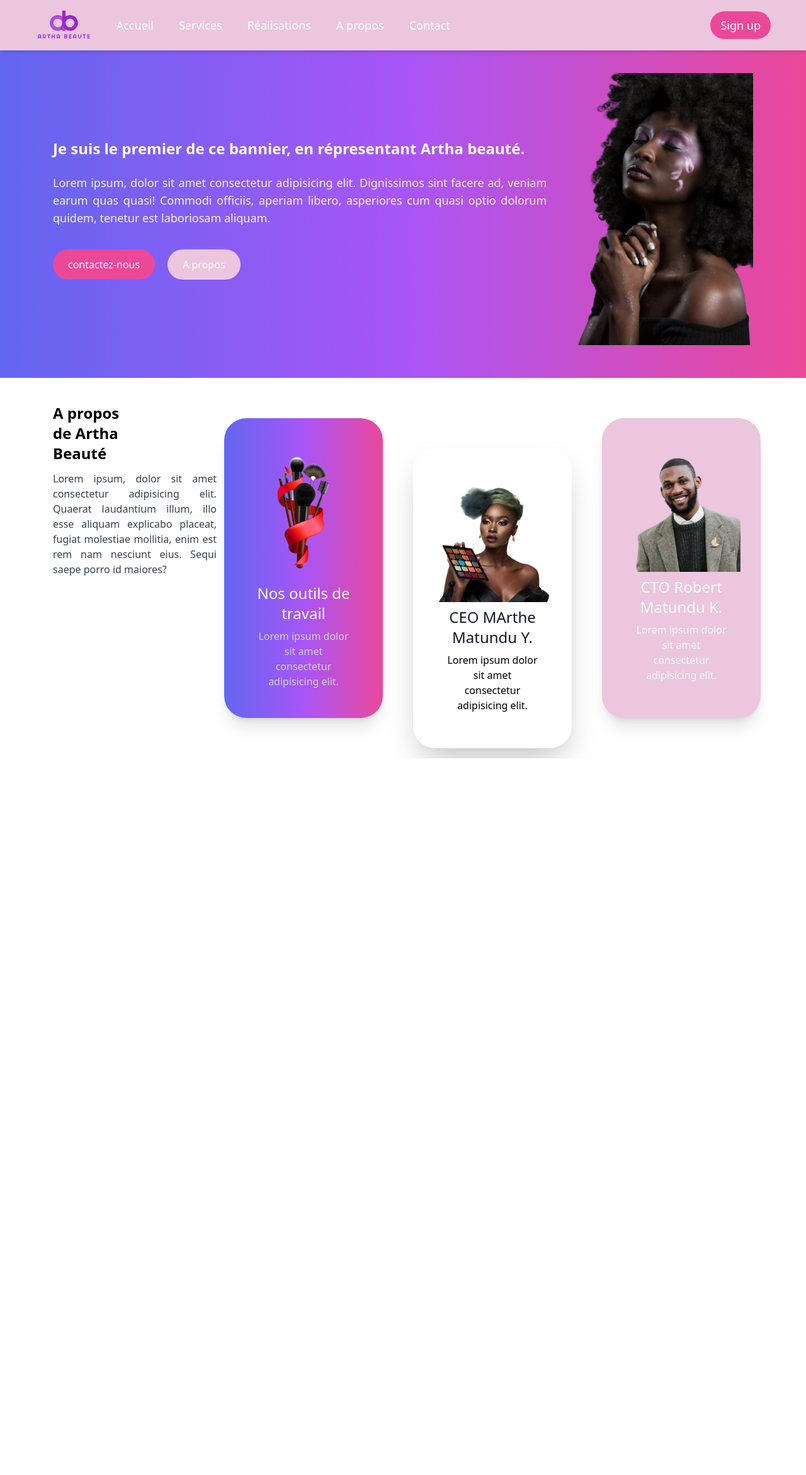
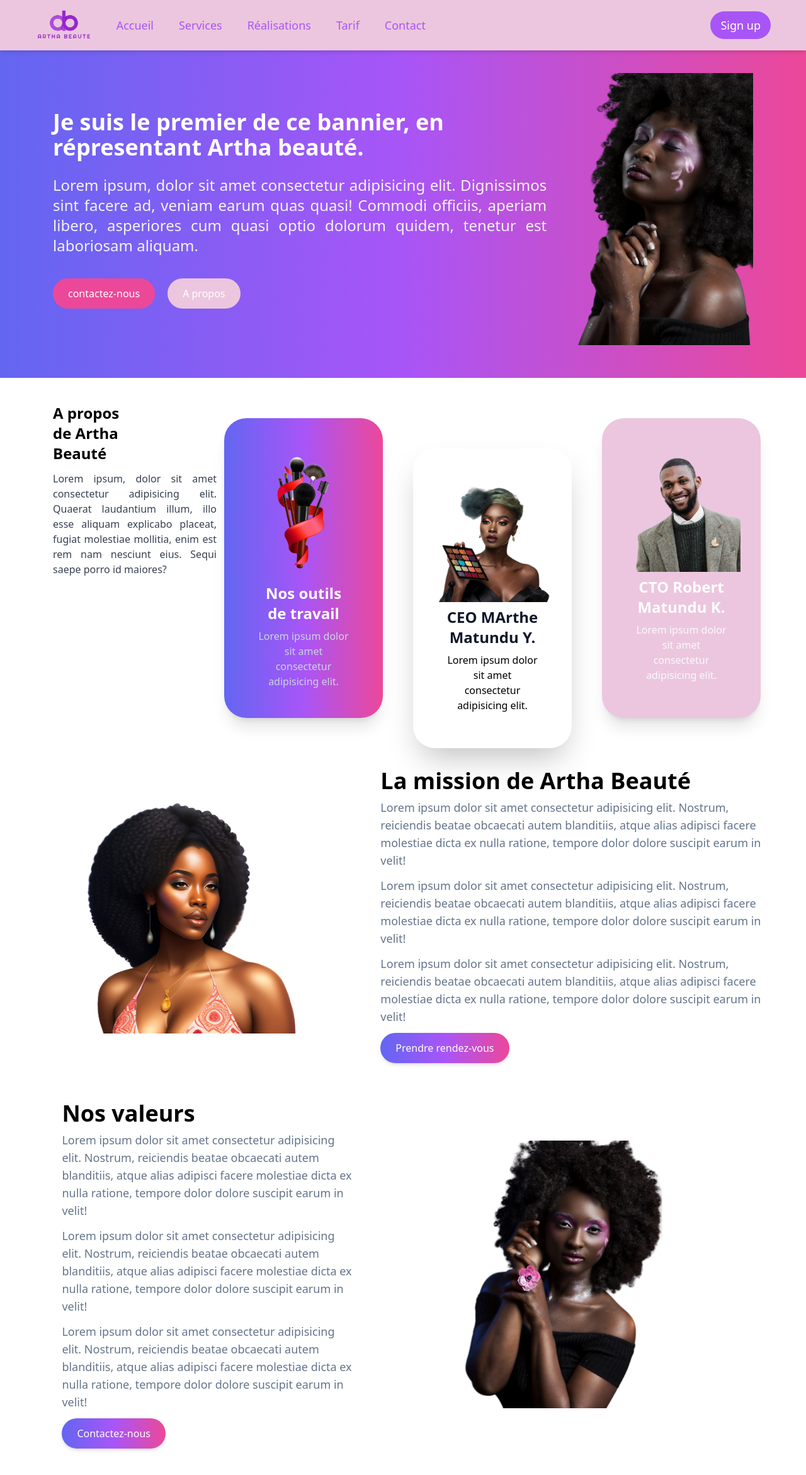
Before and after one commit to rovertnet/agence_beauty, a React (Vite) app in the folder user_agence/: page / in a window 1280 px wide. Shown: the whole page at 63% size. Before the commit the page ends 1204 px from the top, so only its background shows below. Built offline with nearby package versions, Linux system fonts and the light colour scheme.

Commit message:
Ajout d'un autre composant

```diff
--- a/user_agence/src/App.jsx
+++ b/user_agence/src/App.jsx
@@ -2,6 +2,7 @@
 import './App.css'
 import About from './composants/About';
 import Home from './composants/Home';
+import Mission from './composants/Mission';
 import Navbar from './composants/Navbar';
 
 function App() {
@@ -10,6 +11,7 @@ function App() {
       <Navbar />
       <Home />
       <About />
+      <Mission />
     </>
   );
 }
--- a/user_agence/src/composants/About.jsx
+++ b/user_agence/src/composants/About.jsx
@@ -26,7 +26,7 @@ function About() {
                     src="../../public/home.png"
                     alt="about"
                   />
-                  <h5 className=" text-2xl text-white px-5 text-center mt-2">
+                  <h5 className=" text-2xl font-bold text-white px-5 text-center mt-2">
                     Nos outils de travail
                   </h5>
                   <p className="px-5 text-center mt-2 text-base text-slate-300">
@@ -42,7 +42,7 @@ function About() {
                     src="../../public/ART.png"
                     alt="about"
                   />
-                  <h5 className=" text-2xl text-slate-900 px-5 text-center mt-2">
+                  <h5 className=" text-2xl text-slate-900 font-bold px-5 text-center mt-2">
                     CEO MArthe Matundu Y.
                   </h5>
                   <p className="px-5 text-center mt-2 text-base">
@@ -58,7 +58,7 @@ function About() {
                     src="../../public/robertr.png"
                     alt="about"
                   />
-                  <h5 className=" text-2xl text-white px-5 text-center mt-2">
+                  <h5 className=" text-2xl text-white font-bold px-5 text-center mt-2">
                     CTO Robert Matundu K.
                   </h5>
                   <p className="px-5 text-center mt-2 text-base text-slate-50">
--- a/user_agence/src/composants/Home.jsx
+++ b/user_agence/src/composants/Home.jsx
@@ -15,10 +15,10 @@ function Home() {
             </div>
             {/* La présentation */}
             <div className=" md:w-full">
-              <h2 className=" md:text-2xl text-2xl font-bold text-white mb-6 leading-relaxed">
+              <h2 className=" md:text-4xl text-3xl font-bold text-white mb-6 leading-relaxed">
                 Je suis le premier de ce bannier, en répresentant Artha beauté.
               </h2>
-              <p className=" text-[#f3f4f5] text-lg mb-5 md:text-justify">
+              <p className=" text-[#f3f4f5] text-2xl mb-5 md:text-justify">
                 Lorem ipsum, dolor sit amet consectetur adipisicing elit.
                 Dignissimos sint facere ad, veniam earum quas quasi! Commodi
                 officiis, aperiam libero, asperiores cum quasi optio dolorum
--- a/user_agence/src/composants/Mission.jsx
+++ b/user_agence/src/composants/Mission.jsx
@@ -2,22 +2,75 @@
 function Mission() {
   return (
     <>
-        <div className=" md:px-14 p-4 max-w-s mx-auto">
+      <div className=" md:px-14 p-4 max-w-s mx-auto space-y-7">
         <div className=" flex flex-col  md:flex-row justify-between items-center gap-8">
           <div className=" md:w-1/2">
-                    <img src="../../public/Mission.jpg" alt="ùission" />
+            <img src="../../public/marthe.png" alt="ùission" />
           </div>
-                <div className=" md:w-1/5">
-                    <h2 className=" md:text-4xl text-3xl font-bold mb-2 leading-normal text-black">La mission de Artha Beauté</h2>
+          <div className=" md:w-3/5">
+            <h2 className=" md:text-4xl text-3xl font-bold mb-2 leading-normal text-gradient-to-r from-indigo-500 via-purple-500 to-pink-500">
+              La mission de Artha Beauté
+            </h2>
             <p className=" text-slate-500 text-lg mb-3">
-                        Lorem ipsum dolor sit amet consectetur adipisicing elit. Nostrum, reiciendis beatae obcaecati autem blanditiis, atque alias adipisci facere molestiae dicta ex nulla ratione,
-                        tempore dolor dolore suscipit earum in velit!
+              Lorem ipsum dolor sit amet consectetur adipisicing elit. Nostrum,
+              reiciendis beatae obcaecati autem blanditiis, atque alias adipisci
+              facere molestiae dicta ex nulla ratione, tempore dolor dolore
+              suscipit earum in velit!
             </p>
+            <p className=" text-slate-500 text-lg mb-3">
+              Lorem ipsum dolor sit amet consectetur adipisicing elit. Nostrum,
+              reiciendis beatae obcaecati autem blanditiis, atque alias adipisci
+              facere molestiae dicta ex nulla ratione, tempore dolor dolore
+              suscipit earum in velit!
+            </p>
+            <p className=" text-slate-500 text-lg mb-3">
+              Lorem ipsum dolor sit amet consectetur adipisicing elit. Nostrum,
+              reiciendis beatae obcaecati autem blanditiis, atque alias adipisci
+              facere molestiae dicta ex nulla ratione, tempore dolor dolore
+              suscipit earum in velit!
+            </p>
+            <button className="py-3 shadow-md px-6 rounded-3xl bg-gradient-to-r from-indigo-500 via-purple-500 to-pink-500 text-white hover:bg-purple-500 transition-all duration-300">
+              Prendre rendez-vous
+            </button>
+          </div>
+        </div>
+      </div>
+      {/*  */}
+      <div className=" md:px-14 p-4 max-w-s mx-auto my-7">
+        <div className=" flex flex-col md:flex-row-reverse justify-center items-center gap-8">
+          <div className=" md:w-1/2">
+            <img src="../../public/cote.png" alt="ùission" />
+          </div>
+          <div className=" md:w-2/5">
+            <h2 className=" md:text-4xl text-3xl font-bold mb-2 leading-normal text-gradient-to-r from-indigo-500 via-purple-500 to-pink-500">
+              Nos valeurs
+            </h2>
+            <p className=" text-slate-500 text-lg mb-3">
+              Lorem ipsum dolor sit amet consectetur adipisicing elit. Nostrum,
+              reiciendis beatae obcaecati autem blanditiis, atque alias adipisci
+              facere molestiae dicta ex nulla ratione, tempore dolor dolore
+              suscipit earum in velit!
+            </p>
+            <p className=" text-slate-500 text-lg mb-3">
+              Lorem ipsum dolor sit amet consectetur adipisicing elit. Nostrum,
+              reiciendis beatae obcaecati autem blanditiis, atque alias adipisci
+              facere molestiae dicta ex nulla ratione, tempore dolor dolore
+              suscipit earum in velit!
+            </p>
+            <p className=" text-slate-500 text-lg mb-3">
+              Lorem ipsum dolor sit amet consectetur adipisicing elit. Nostrum,
+              reiciendis beatae obcaecati autem blanditiis, atque alias adipisci
+              facere molestiae dicta ex nulla ratione, tempore dolor dolore
+              suscipit earum in velit!
+            </p>
+            <button className="py-3 shadow-md px-6 rounded-3xl bg-gradient-to-r from-indigo-500 via-purple-500 to-pink-500 text-white hover:bg-purple-500 transition-all duration-300">
+              Contactez-nous
+            </button>
           </div>
         </div>
       </div>
     </>
-  )
+  );
 }
 
 export default Mission
--- a/user_agence/src/composants/Navbar.jsx
+++ b/user_agence/src/composants/Navbar.jsx
@@ -11,13 +11,13 @@ function Navbar() {
     { link: "Accueil", path: "Accueil" },
     { link: "Services", path: "Services" },
     { link: "Réalisations", path: "Realisations" },
-    { link: "A propos", path: "About" },
+    { link: "Tarif", path: "Tarif" },
     { link: "Contact", path: "Contacts" },
   ];
 
   return (
     <>
-      <nav className=" bg-[#ecc6de] md:px-14 p-4 max-w-screen-2xl mx-auto text-white fixed top-0 right-0 left-0 shadow-md">
+      <nav className=" bg-[#ecc6de] md:px-14 p-4 max-w-screen-2xl mx-auto text-purple-500 fixed top-0 right-0 left-0 shadow-md">
         <div className=" text-lg container mx-auto flex justify-between items-center">
           <div className=" flex items-center space-x-10">
             <a href="#">
@@ -39,7 +39,7 @@ function Navbar() {
           </div>
           {/* Bouton connexion */}
           <div className=" space-x-12 hidden md:flex items-center">
-            <button className=" bg-pink-500 py-2 px-4 translate-all duration-300 rounded-3xl text-white hover:border-2 hover:border-pink-500 hover:text-pink-500 hover:bg-white">
+            <button className=" bg-purple-500 py-2 px-4 translate-all duration-300 rounded-3xl text-white hover:border-2 hover:border-purple-500 hover:text-purple-500 hover:bg-white">
               Sign up
             </button>
           </div>
--- /dev/null
+++ b/user_agence/src/composants/Tarif.jsx
@@ -0,0 +1,10 @@
+
+function Tarif() {
+  return (
+    <>
+      <div className="md:px-14 p-4 max-w-s mx-auto space-y-7"></div>
+    </>
+  );
+}
+
+export default Tarif
```
Also changed, not shown: user_agence/public/cote.png (added). Lines whose indentation alone changed are shown as unchanged.
